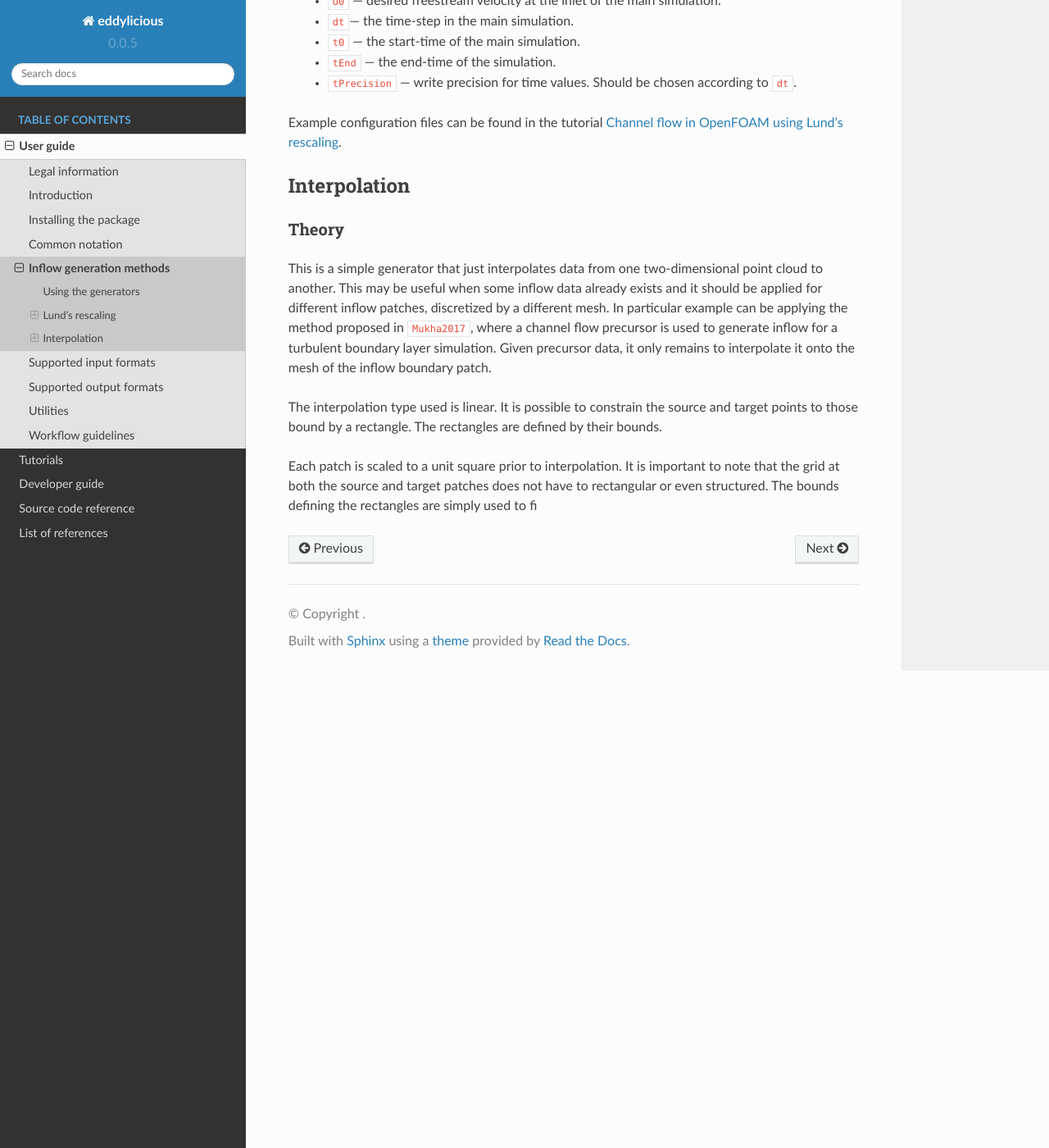
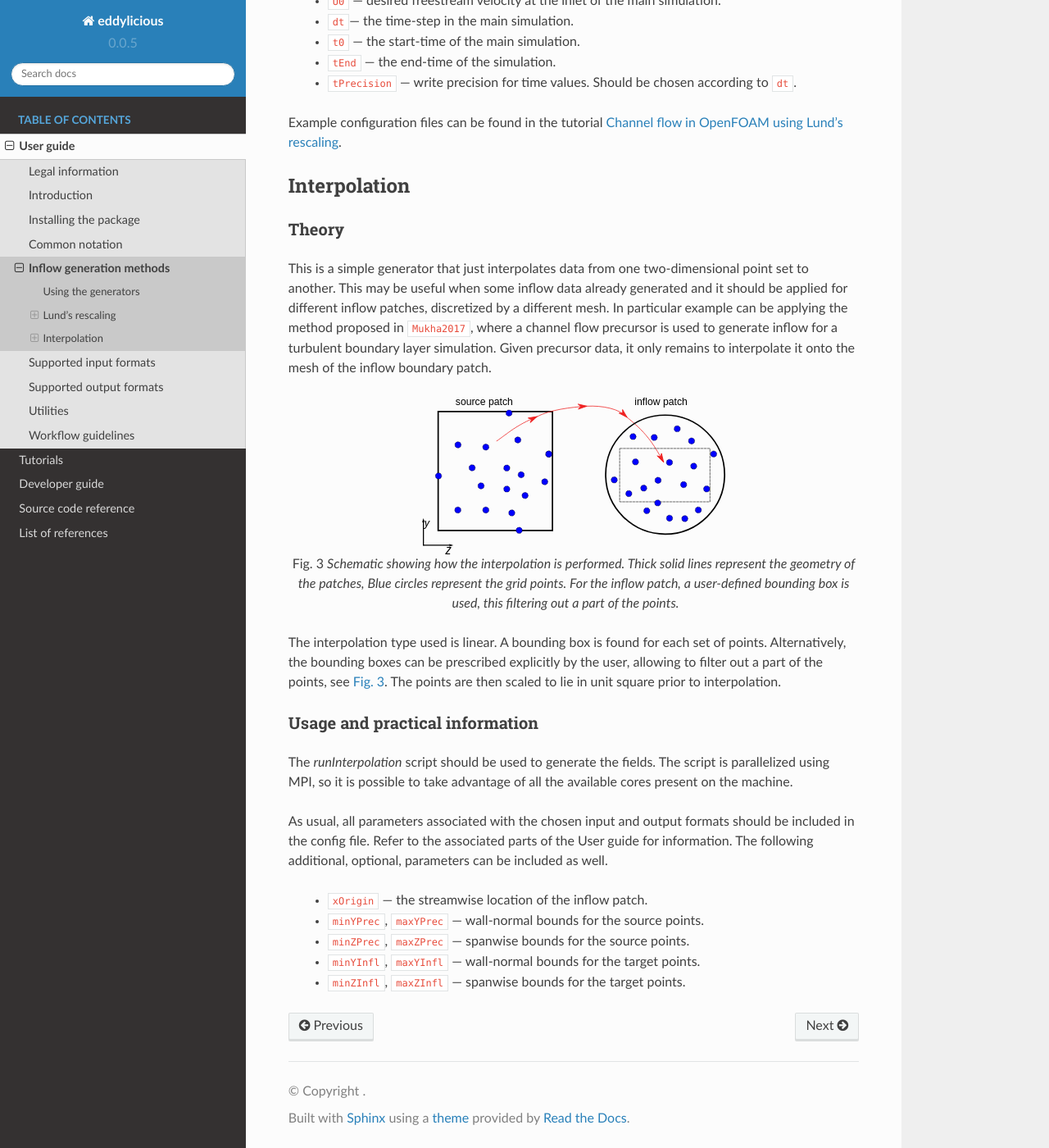
Before and after one commit to timofeymukha/eddylicious, a Sphinx documentation site: the page built from docs/user_guide/generation_methods.rst, in a window 1280 px wide and 1400 px high, scrolled down 4499 px. Shown: the whole window at 82% size. Built offline with Sphinx 7.4.7 and the Read the Docs theme 2.0.0, drawn with Linux system fonts in a browser that asks for light colours; cross-references to code outside the pages are shown as plain code.

Commit message:
Docs on interpolation method

```diff
--- a/docs/user_guide/generation_methods.rst
+++ b/docs/user_guide/generation_methods.rst
@@ -283,8 +283,8 @@ Interpolation
 Theory
 ______
 This is a simple generator that just interpolates data from one two-dimensional
-point cloud to another.
-This may be useful when some inflow data already exists and it should be
+point set to another.
+This may be useful when some inflow data already generated and it should be
 applied for different inflow patches, discretized by a different mesh.
 In particular example can be applying the method proposed in :cite:`Mukha2017`,
 where a channel flow precursor is used to generate inflow for a turbulent
@@ -292,12 +292,43 @@ boundary layer simulation.
 Given precursor data, it only remains to interpolate it onto the mesh of the
 inflow boundary patch.
 
+.. _fig-interpolation:
+
+.. figure:: /figures/interpolation.*
+   :align: center
+
+   Schematic showing how the interpolation is performed.
+   Thick solid lines represent the geometry of the patches,
+   Blue circles represent the grid points.
+   For the inflow patch, a user-defined bounding box is used, this filtering
+   out a part of the points.
+
 The interpolation type used is linear.
-It is possible to constrain the source and target points to those bound by a
-rectangle.
-The rectangles are defined by their bounds.
+A bounding box is found for each set of points.
+Alternatively, the bounding boxes can be prescribed explicitly by the user,
+allowing to filter out a part of the points, see
+:numref:`fig-interpolation`.
+The points are then scaled to lie in unit square prior to interpolation.
 
-Each patch is scaled to a unit square prior to interpolation.
-It is important to note that the grid at both the source and target patches
-does not have to rectangular or even structured.
-The bounds defining the rectangles are simply used to fi
+Usage and practical information
+_______________________________
+
+The `runInterpolation` script should be used to generate the fields.
+The script is parallelized using MPI, so it is possible to take advantage of
+all the available cores present on the machine.
+
+As usual, all parameters associated with the chosen input and output formats
+should be included in the config file.
+Refer to the associated parts of the User guide for information.
+The following additional, optional, parameters can be included as well.
+
+
+   * ``xOrigin`` --- the streamwise location of the inflow patch.
+
+   * ``minYPrec``, ``maxYPrec`` --- wall-normal bounds for the source points.
+
+   * ``minZPrec``, ``maxZPrec`` --- spanwise bounds for the source points.
+
+   * ``minYInfl``, ``maxYInfl`` --- wall-normal bounds for the target points.
+
+   * ``minZInfl``, ``maxZInfl`` --- spanwise bounds for the target points.
```
Also changed, not shown: docs/figures/interpolation.svg (added), 1 other file.
